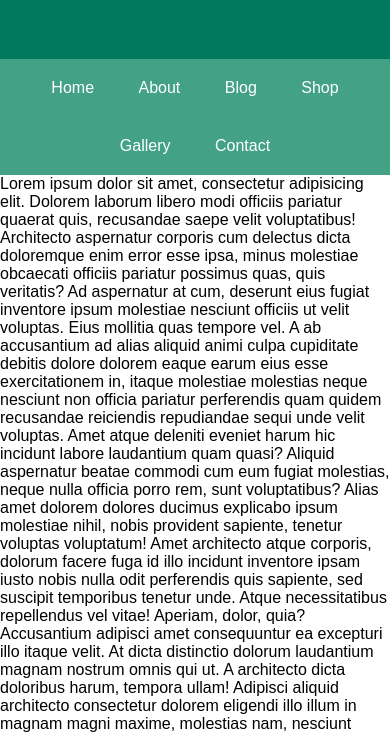
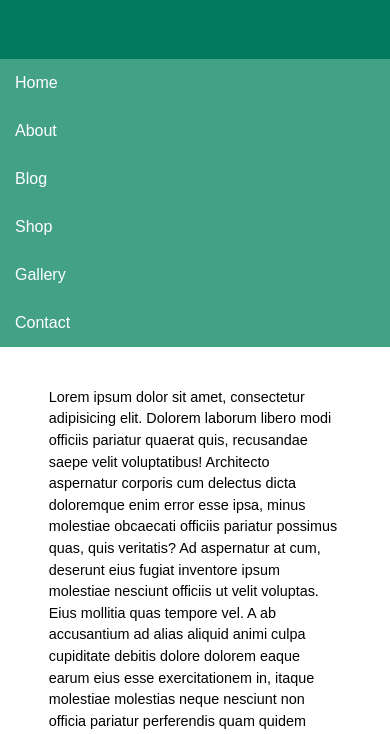
Before and after one commit to JamelG25/NF-Fitness, a plain HTML site: page index.html in a window 390 px wide. Shown: the part 101-835 px from the top of the page. Drawn offline with Linux system fonts and the light colour scheme.

Commit message:
started the media quieries for nav

```diff
--- a/css/main.css
+++ b/css/main.css
@@ -31,3 +31,22 @@ nav ul li{
     display: inline-block;
     padding: 20px;
 }
+nav ul li:hover{
+    background-color: #399077;
+}
+section{
+    line-height: 1.5em;
+    font-size: 0.9em;
+    padding: 40px;
+    width: 75%;
+    margin: 0 auto;
+}
+
+@media screen and (max-width: 580px) {
+    nav ul li{
+        box-sizing: border-box;
+        width: 100%;
+        padding: 15px;
+        text-align: left;
+    }
+}
```
